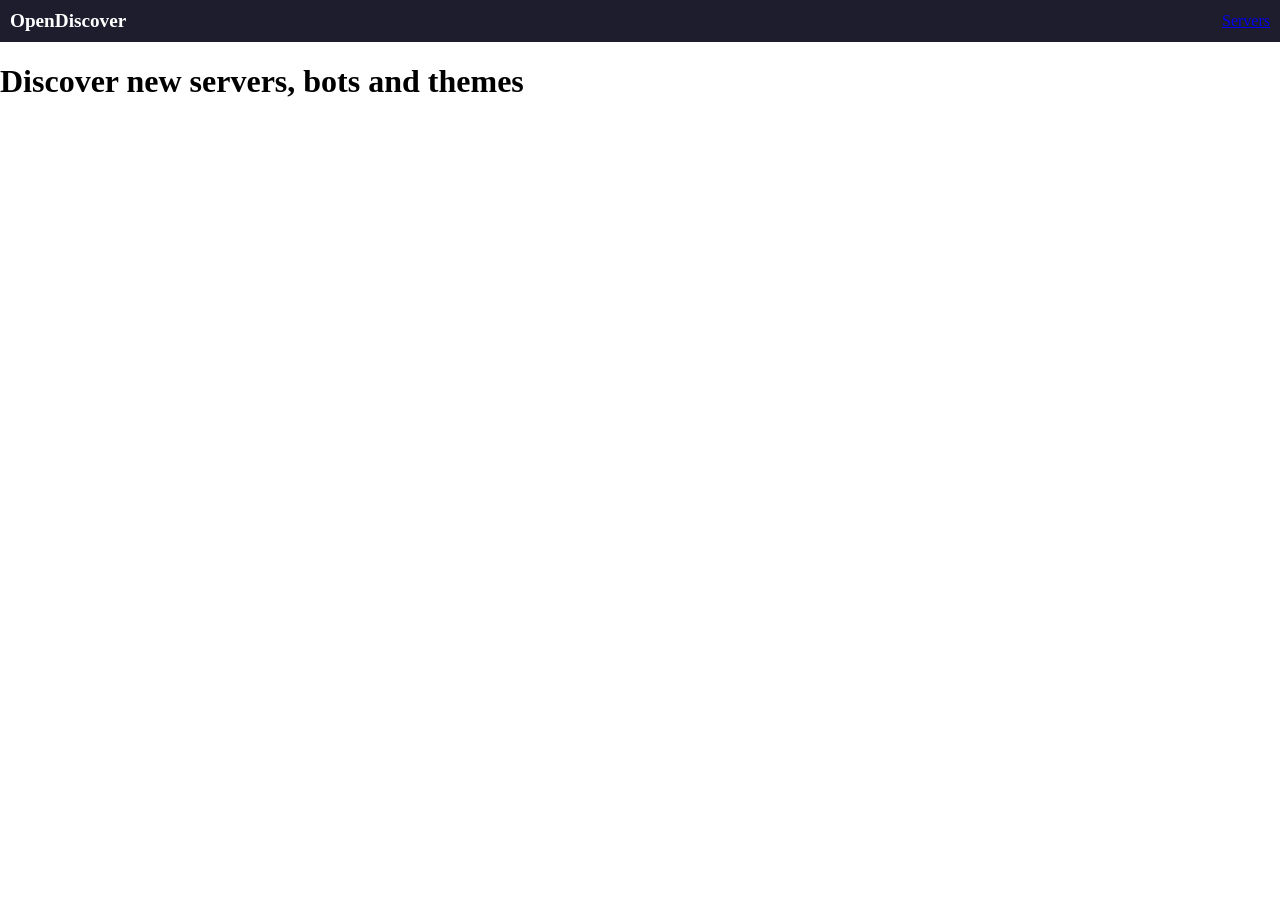
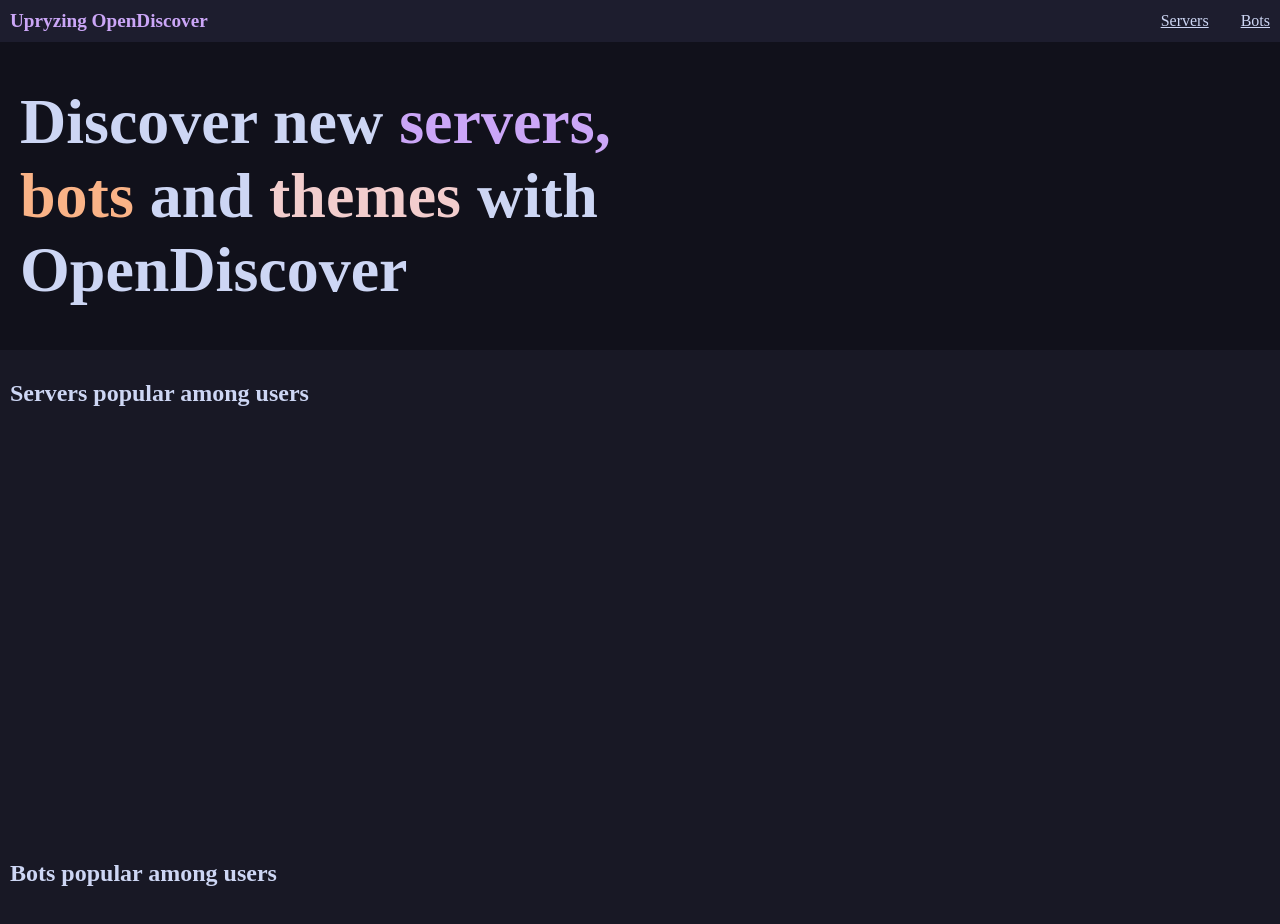
Before and after one commit to amycatgirl/opendiscover, a Nuxt app: page / in a window 1280 px wide. Shown: the top 924 px of the page. Before the commit the page ends 800 px from the top, so only its background shows below. Built offline with nearby package versions, Linux system fonts and the light colour scheme.

Commit message:
chore: update landing

```diff
--- a/app.vue
+++ b/app.vue
@@ -1,12 +1,17 @@
+<script lang="ts" setup>
+    const config = useRuntimeConfig()
+</script>
+
 <template>
   <NuxtRouteAnnouncer />
   <div class="app">
     <header>
     <div class="wordmark">
-      <NuxtLink to="/">OpenDiscover</NuxtLink>
+      <NuxtLink to="/">{{ config.public.opendiscover.name }}</NuxtLink>
     </div>
     <nav>
       <NuxtLink to="/servers">Servers</NuxtLink>
+      <NuxtLink to="/bots">Bots</NuxtLink>
     </nav>
   </header>
   <main>
@@ -37,8 +42,22 @@
 
   header .wordmark > a {
     font-size: larger;
-    color: white;
+    color: #cba6f7;
     font-weight: bold;
     text-decoration: none;
   }
+
+  header nav {
+    display: flex;
+    gap: 2rem;
+  }
+
+  header nav > a {
+    color: #cdd6f4;
+  }
+
+  body {
+    background-color: #11111b;
+    color: #cdd6f4;
+  }
 </style>
--- a/pages/index.vue
+++ b/pages/index.vue
@@ -1,3 +1,48 @@
+<style scoped>
+.hero {
+    position: relative;
+}
+.hero h1 {
+    max-width: 45rem;
+    font-size: 4em;
+    margin-left: 20px;
+    width: 100%;
+
+    text-wrap: pretty;
+    overflow-wrap: break-word;
+    overflow-x: hidden;
+}
+
+.hero .servers {
+    color: #cba6f7;
+}
+
+.hero .bots {
+    color: #fab387;
+}
+
+.hero .themes {
+    color: #f2cdcd;
+}
+
+.section {
+    background-color: #181825;
+    display: flex;
+    padding: 10px;
+
+    height: 30rem;
+}
+</style>
 <template>
-    <h1>Discover new <span>servers,</span> <span>bots</span> and <span>themes</span></h1>
+    <div class="hero">
+        <h1>Discover new <span class="servers">servers,</span> <span class="bots">bots</span> and <span
+                class="themes">themes</span> with OpenDiscover</h1>
+    </div>
+    <div class="section servers-popular-among">
+        <h2>Servers popular among users</h2>
+    </div>
+    <div class="section bots-popular-among">
+        <h2>Bots popular among users</h2>
+    </div>
+
 </template>
```
